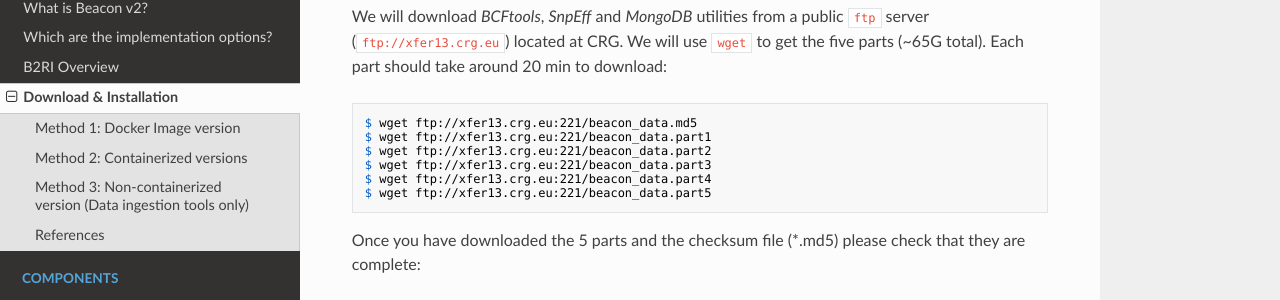
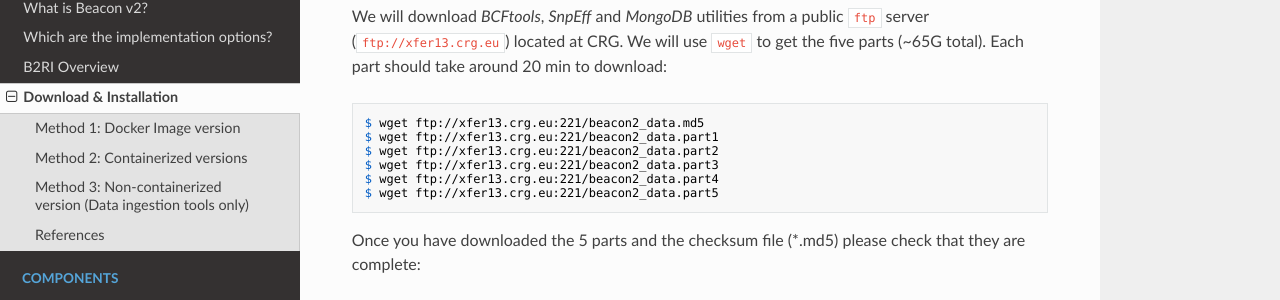
Before and after one commit to ga4gh-beacon/B2RI_Documentation, an MkDocs documentation site: the page built from docs/download-and-installation.md, in a window 1280 px wide and 900 px high, scrolled down 1260 px. Shown: the part 144-444 px from the top of the window. Built offline with MkDocs 1.6.1, drawn with Linux system fonts in a browser that asks for light colours; nearby versions of some CDN libraries.

Commit message:
Source commit

```diff
--- a/docs/download-and-installation.md
+++ b/docs/download-and-installation.md
@@ -41,12 +41,12 @@ The data ingestion toolkit needs **external software** to function. Even if you
 
 We will download _BCFtools_, _SnpEff_ and _MongoDB_ utilities from a public `ftp` server (`ftp://xfer13.crg.eu`) located at CRG. We will use `wget` to get the five parts (~65G total). Each part should take around 20 min to download:
 
-    $ wget ftp://xfer13.crg.eu:221/beacon_data.md5
-    $ wget ftp://xfer13.crg.eu:221/beacon_data.part1
-    $ wget ftp://xfer13.crg.eu:221/beacon_data.part2
-    $ wget ftp://xfer13.crg.eu:221/beacon_data.part3
-    $ wget ftp://xfer13.crg.eu:221/beacon_data.part4
-    $ wget ftp://xfer13.crg.eu:221/beacon_data.part5
+    $ wget ftp://xfer13.crg.eu:221/beacon2_data.md5
+    $ wget ftp://xfer13.crg.eu:221/beacon2_data.part1
+    $ wget ftp://xfer13.crg.eu:221/beacon2_data.part2
+    $ wget ftp://xfer13.crg.eu:221/beacon2_data.part3
+    $ wget ftp://xfer13.crg.eu:221/beacon2_data.part4
+    $ wget ftp://xfer13.crg.eu:221/beacon2_data.part5
 
 Once you have downloaded the 5 parts and the checksum file (\*.md5) please check that they are complete:
 
```
